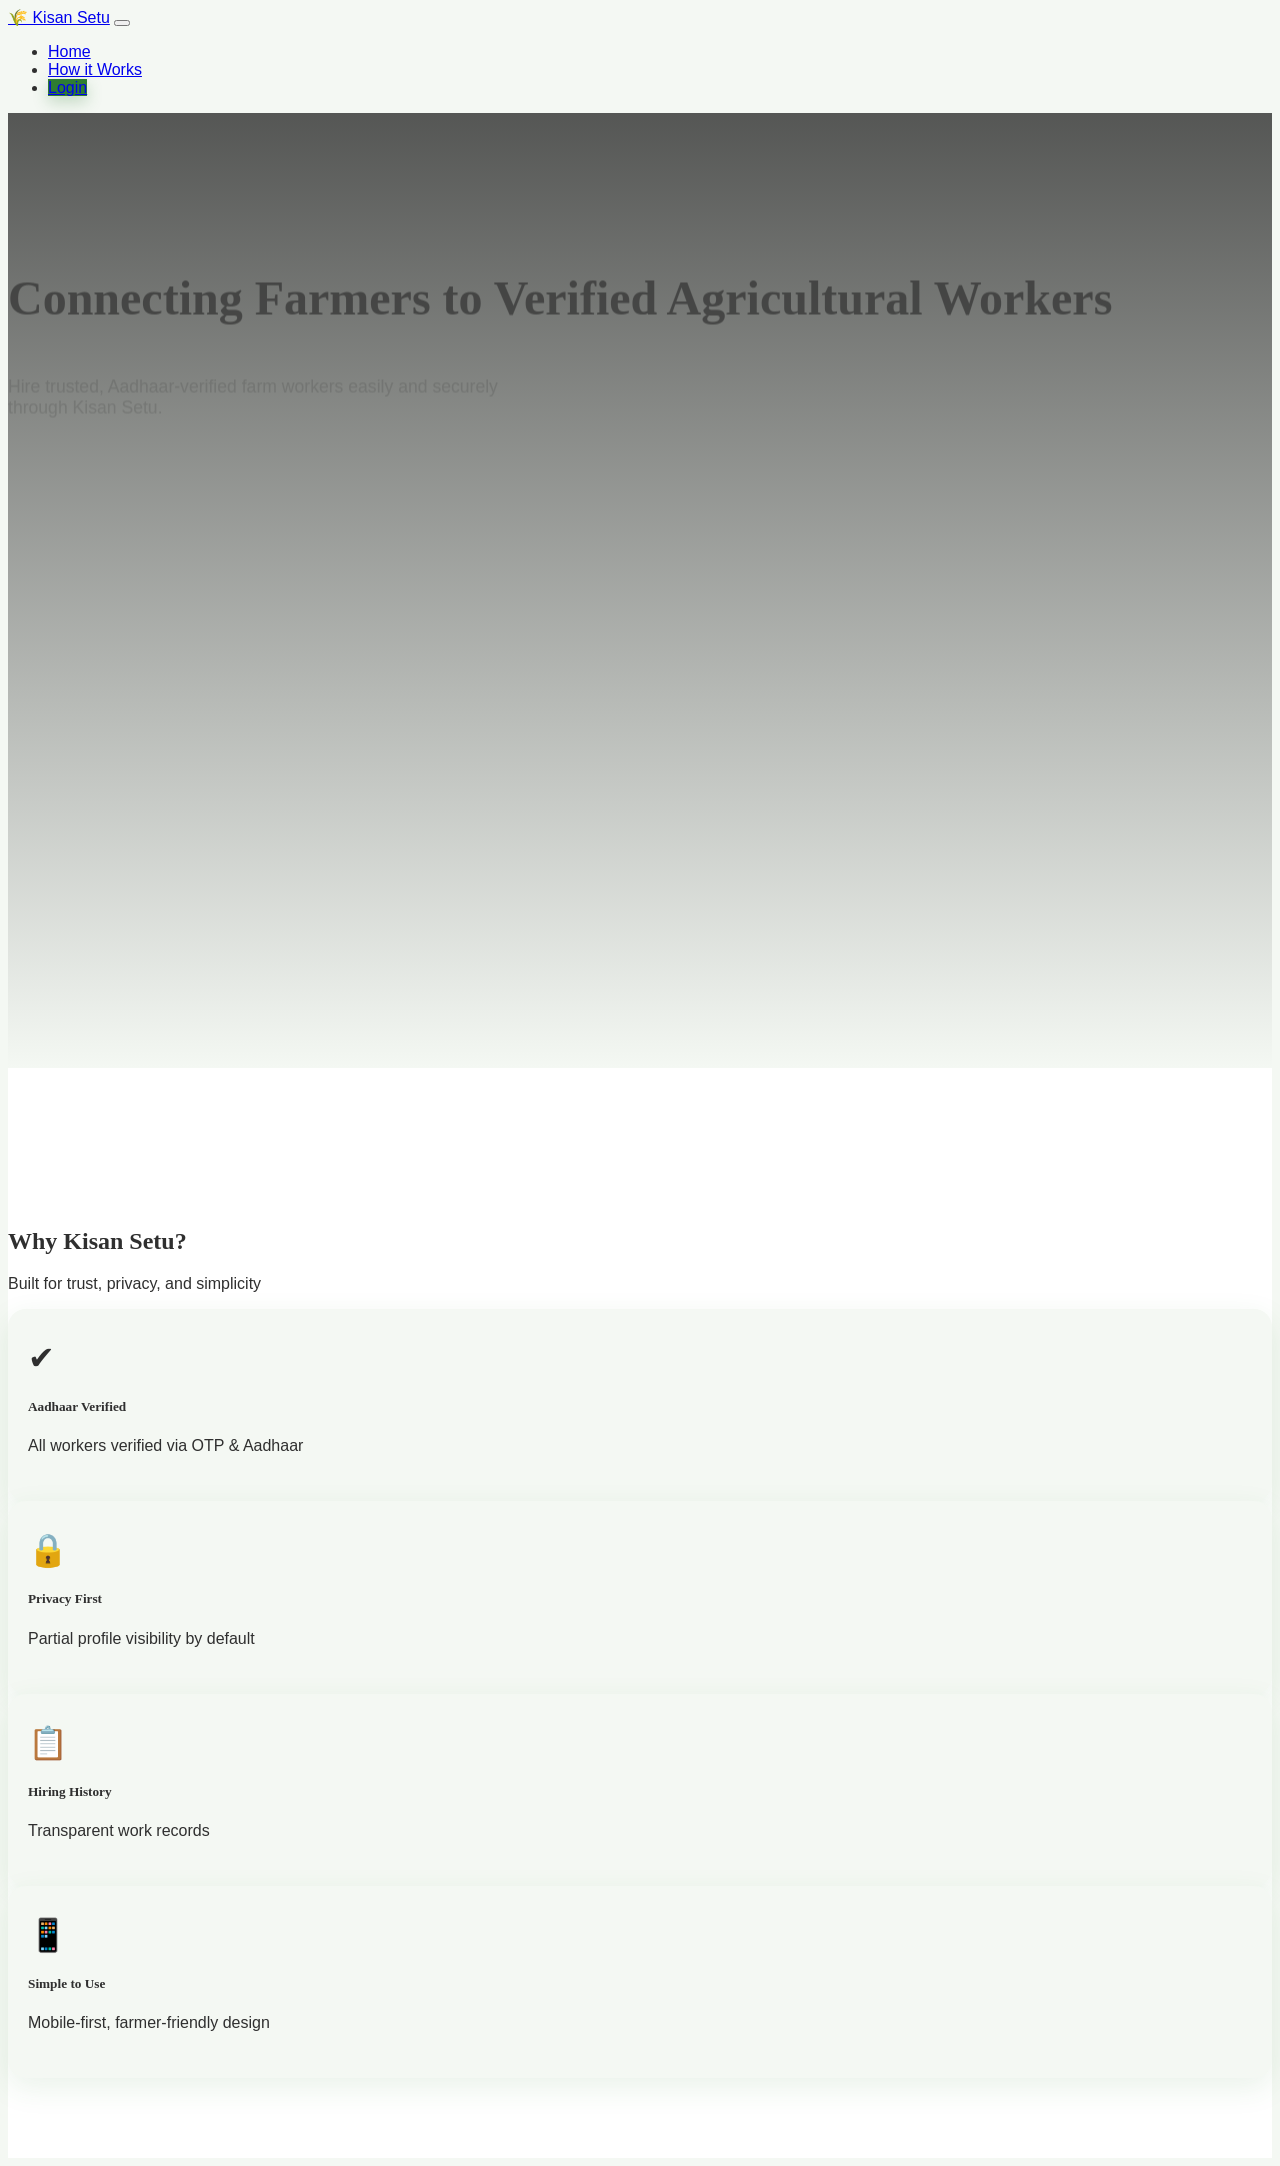
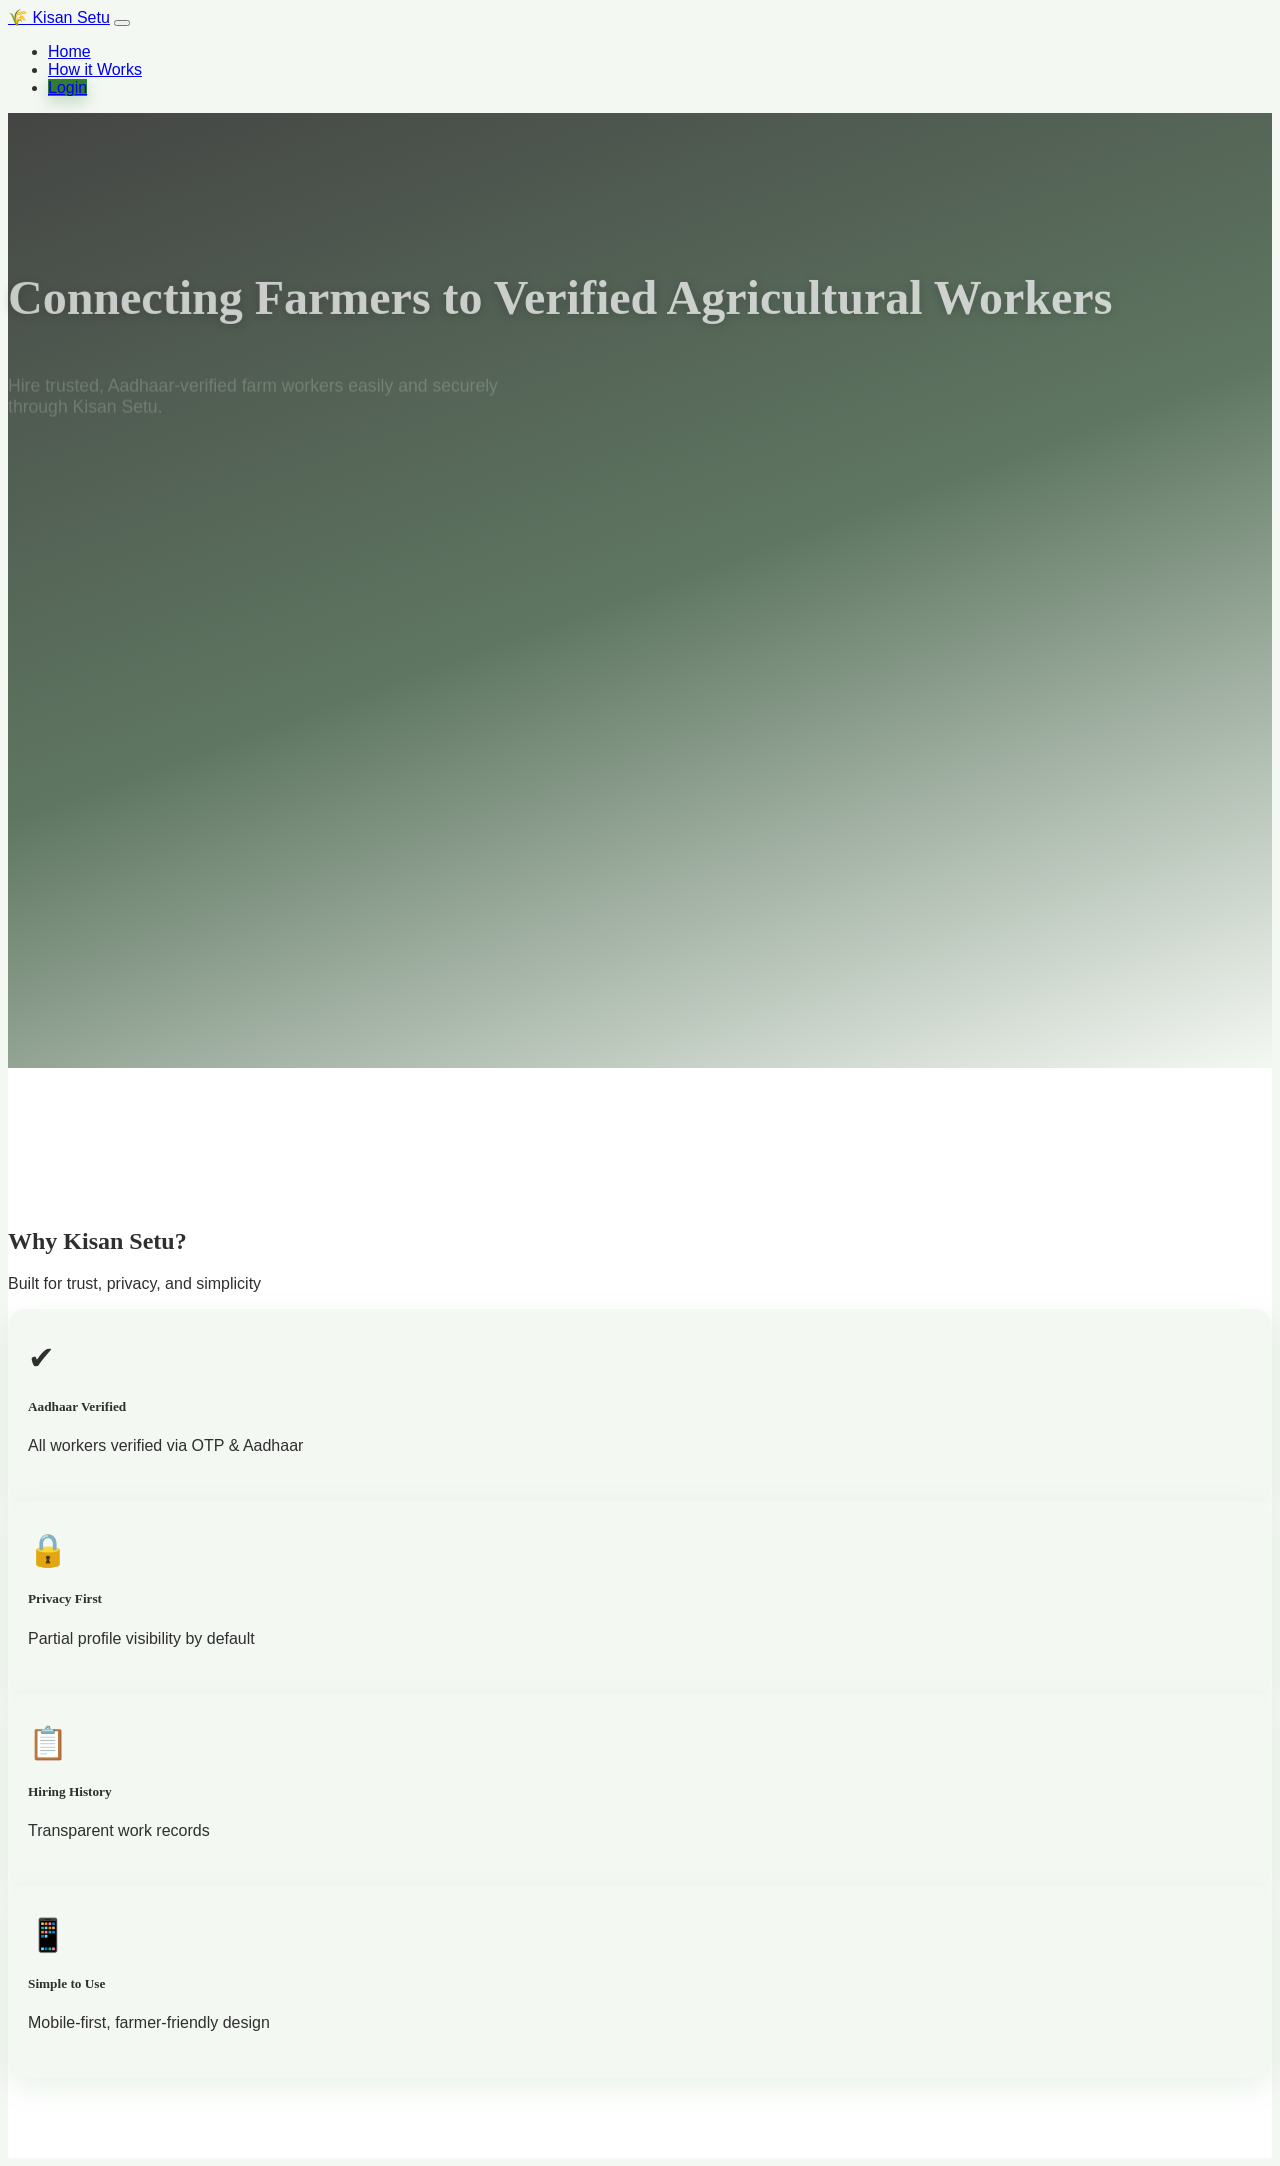

UI polish and launch-readiness improvements across all pages

--- a/Home.css
+++ b/Home.css
@@ -5,13 +5,11 @@
 
 body {
   background-color: #f4f8f3;
-  /* FIX 1: replaced Segoe UI with cross-platform Google Font */
   font-family: 'Hind', 'Segoe UI', sans-serif;
   color: #2f2f2f;
 }
 
 h1, h2, h3, h4, h5, h6 {
-  /* FIX 1: Baloo 2 for headings — feels warm and Indian-friendly */
   font-family: 'Baloo 2', 'Segoe UI', cursive;
 }
 
@@ -27,10 +25,11 @@ html {
   padding-bottom: 80px;
   padding-top: 110px;
   background-image:
-    /* FIX 2: darker overlay so Farm.webp image actually shows through */
     linear-gradient(
-      rgba(0, 0, 0, 0.65),
-      rgba(244, 248, 243, 0.92)
+      160deg,
+      rgba(0, 0, 0, 0.72) 0%,
+      rgba(15, 50, 20, 0.65) 50%,
+      rgba(244, 248, 243, 0.90) 100%
     ),
     url("Assets/Images/Farm.webp");
   background-size: cover;
@@ -42,11 +41,14 @@ html {
   font-size: 3rem;
   line-height: 1.2;
   margin-top: 40px;
+  color: #ffffff;
+  text-shadow: 0 2px 12px rgba(0,0,0,0.3);
 }
 
 .hero-section p {
   font-size: 1.1rem;
   max-width: 520px;
+  color: rgba(255, 255, 255, 0.88) !important;
 }
 
 /* HERO ENTRY ANIMATION (SAFE) */
@@ -99,7 +101,6 @@ html {
 .btn-success:hover {
   background-color: #256528;
   transform: translateY(-1px);
-  /* FIX 6: stronger green-tinted shadow on hover for satisfying lift */
   box-shadow: 0 8px 20px rgba(46, 125, 50, 0.35);
 }
 
@@ -156,7 +157,6 @@ html {
   padding: 30px 20px;
   border-radius: 18px;
   height: 100%;
-  /* FIX 3: green-tinted shadow ties to brand */
   box-shadow: 0 10px 30px rgba(46, 125, 50, 0.1);
   transition: all 0.3s ease;
 }
@@ -291,7 +291,6 @@ html {
    PRE FOOTER
 ========================= */
 .pre-footer {
-  /* FIX 5: distinct background to separate from site-footer */
   background-color: #f4f8f3;
   padding: 40px 0;
   border-top: 1px solid #e6e6e6;
